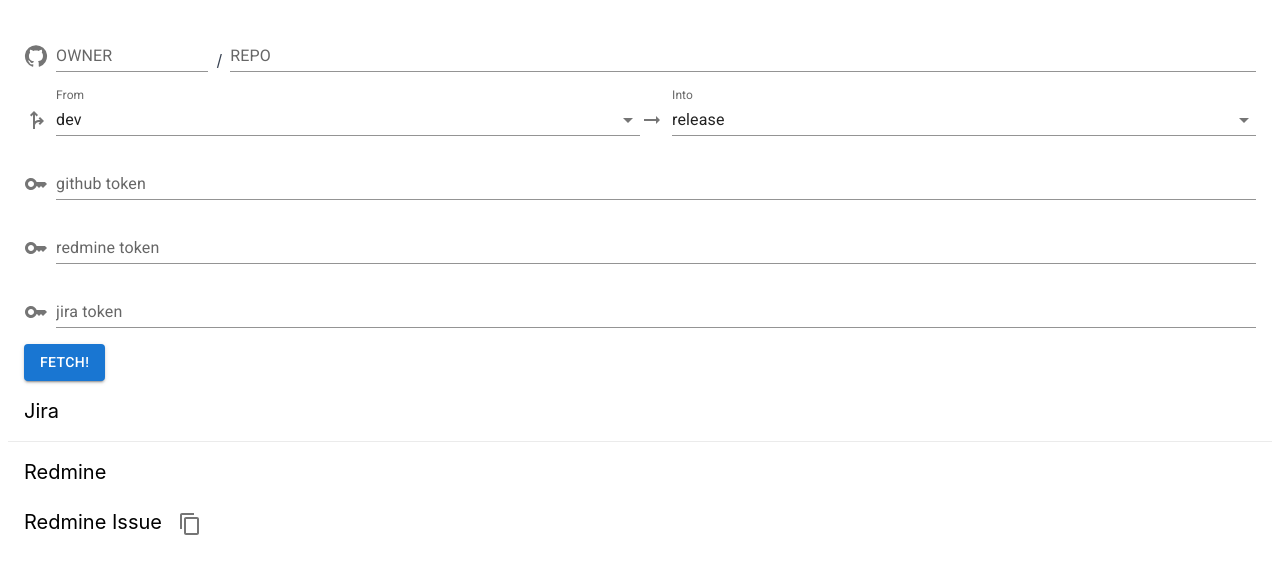
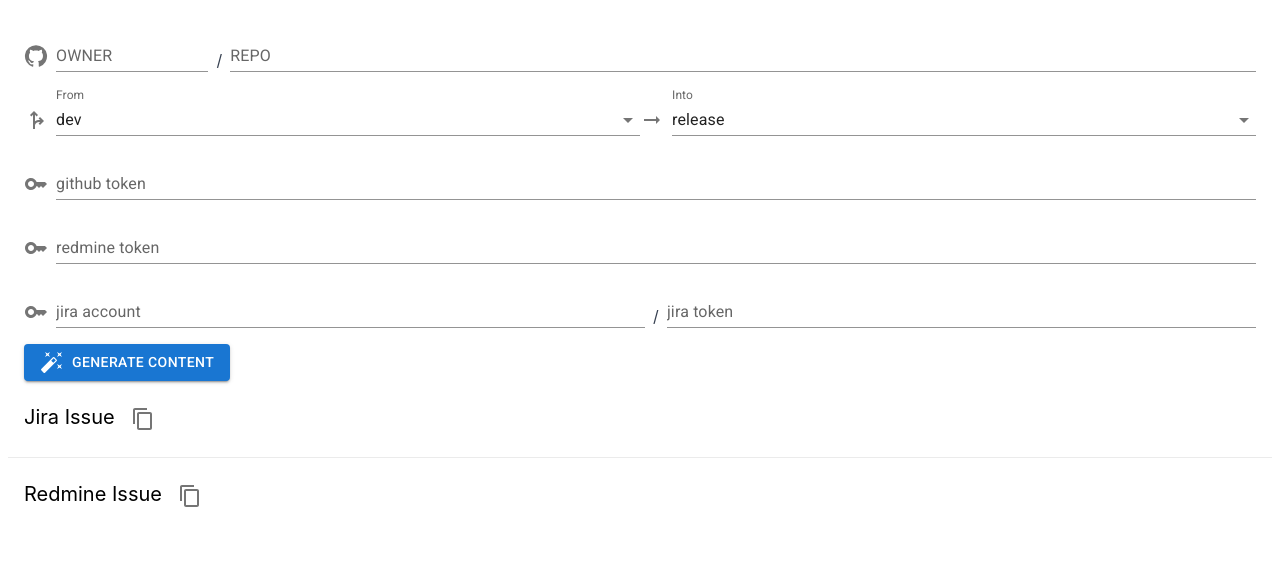
Before and after one commit to TomatoSoup0126/PR-content-generator, a React (Vite) app: page / in a window 1280 px wide. Shown: the top 574 px of the page. Built offline with nearby package versions, Linux system fonts and the light colour scheme.

Commit message:
💡 feat: add fetch jira api

```diff
--- a/src/App.tsx
+++ b/src/App.tsx
@@ -6,6 +6,7 @@
 import ForkRightIcon from '@mui/icons-material/ForkRight'
 import KeyIcon from '@mui/icons-material/Key'
 import ContentCopyIcon from '@mui/icons-material/ContentCopy'
+import AutoFixHighIcon from '@mui/icons-material/AutoFixHigh'
 
 import TextField from '@mui/material/TextField'
 import InputLabel from '@mui/material/InputLabel'
@@ -17,11 +18,12 @@
 import { clipboard } from 'electron'
 
 const App: React.FC = () => {
-  const [path, setPath] = useState({
+  const [option, setOption] = useState({
     owner: '',
     repo: '',
     githubToken: '',
     redmineToken: '',
+    jiraAccount: '',
     jiraToken: ''
   })
 
@@ -31,13 +33,9 @@
   })
 
   const [jiraCommits, setJiraCommits] = useState([])
+  const [jirIssues, setJirIssues] = useState([])
   const [redmineCommits, setredmineCommits] = useState([])
-  const [redmineIssues, setRedmineIssues] = useState([
-    {
-      id: 4951,
-      subject: "PMS銀行資訊api => 改用每日更新於s3 的JSON"
-    }
-  ])
+  const [redmineIssues, setRedmineIssues] = useState([])
 
   useEffect(() => {
     if (redmineCommits.length > 0) {
@@ -52,11 +50,30 @@
     }
   }, [redmineCommits])
 
-  const option = ['dev', 'release', 'master']
+  useEffect(() => {
+    if (jiraCommits.length > 0) {
+      console.log('jiraCommits change!')
+      Promise.all(jiraCommits.map(commit => fetchJiraIssue(getJiraId(commit))))
+        .then(data => {
+          const excludeStatusList = ['CLOSED']
+          const sortedData = data.sort((a, b) => a.id - b.id).filter(item => !excludeStatusList.some(status => status === item.status))
+          setJirIssues(sortedData)
+        })
+    } else {
+      setJirIssues([])
+    }
+  }, [jiraCommits])
+
+  const branchOption = ['dev', 'release', 'master']
 
   const jiraPattern = /\[([a-zA-Z\s]+)-\d{4}\]/ // [OW-1234]
   const matchJiraPatternCommit = (commits:String[]) => {
     return commits.filter(commit => commit.match(jiraPattern))
+  }
+  const getJiraId = (commit:String) => {
+    if (commit.match(jiraPattern)) {
+      return commit.match(jiraPattern)[0].match(/[a-zA-Z\s]+-\d{4}/gm)
+    }
   }
 
   const redminePattern = /\([a-z:]+ #\d{4}\)/ // done #1234
@@ -70,9 +87,9 @@
   }
 
   const handleInput = (value:String, key:String) => {
-    const updatePath = {...path}
-    updatePath[key] = value
-    setPath(updatePath)
+    const updateOption = {...option}
+    updateOption[key] = value
+    setOption(updateOption)
   }
 
   const handleBranchChange = (value:String, key:String) => {
@@ -84,10 +101,10 @@
   const handleFetchBranchDiff = async () => {
     try {
       const response = await fetch(
-        `https://api.github.com/repos/${path.owner}/${path.repo}/compare/${branch.into}...${branch.from}`,
+        `https://api.github.com/repos/${option.owner}/${option.repo}/compare/${branch.into}...${branch.from}`,
         {
           headers: {
-            'Authorization': `Bearer ${path.githubToken}`
+            'Authorization': `Bearer ${option.githubToken}`
           }
         }
       )
@@ -101,19 +118,51 @@
   }
 
   async function fetchRedmineIssue(id) {
-    const url = `https://redmine.owlting.com/issues/${id}.json?key=${path.redmineToken}`
+    const url = `https://redmine.owlting.com/issues/${id}.json?key=${option.redmineToken}`
     try {
       const response = await fetch(url)
       const res = await response.json()
       const { id, subject, status } = res.issue
-      return Promise.resolve({id, subject, status: status.name , markdown: `${subject} [redmine #${id}](https://redmine.owlting.com/issues/${id})`})
+      return Promise.resolve({id, subject, status: status.name , markdown: `- ${subject} [redmine #${id}](https://redmine.owlting.com/issues/${id})`})
     } catch (error) {
       console.error(ErrorEvent)
     }
   }
 
-  const handleCopyRedmineIssues = () => {
+  async function fetchJiraIssue(id) {
+    const url = `https://owlting.atlassian.net/rest/api/latest/issue/${id}`
+    const auth = Buffer.from(`${option.jiraAccount}:${option.jiraToken}`).toString('base64')
+    try {
+      const response = await fetch(
+        url,
+        {
+          headers: {
+            'Authorization': `Basic ${auth}`
+          }
+        }
+      )
+      const { fields } = await response.json()
+      console.log('res', fields)
+      const data = {
+        id: fields.key,
+        subject: fields.summary,
+        status: fields.status.name,
+        markdown: `- ${fields.summary} [${id}](https://owlting.atlassian.net/browse/${id})`
+      }
+      // const { id, subject, status } = res.issue
+      return Promise.resolve(data)
+    } catch (error) {
+      console.error(error)
+    }
+  }
+
+  const handleCopyRedmineIssues = (data) => {
     const copyContent = redmineIssues.map(issue => issue.markdown).join('\r\n')
+    clipboard.writeText(copyContent)
+  }
+
+  const handleCopyJiraIssues = (data) => {
+    const copyContent = jirIssues.map(issue => issue.markdown).join('\r\n')
     clipboard.writeText(copyContent)
   }
 
@@ -125,14 +174,14 @@
           label="OWNER"
           variant="standard"
           onInput={(e) => handleInput(e.target.value, 'owner')}
-          value={path.owner}
+          value={option.owner}
         />
         <div className="mx-2 text-gray-700" >/</div>
         <TextField
           label="REPO"
           variant="standard"
           onInput={(e) => handleInput(e.target.value, 'repo')}
-          value={path.repo}
+          value={option.repo}
           fullWidth
         />
       </Box>
@@ -147,7 +196,7 @@
             label="From"
             onChange={(e:SelectChangeEvent) => handleBranchChange(e.target.value, 'from')}
           >
-            { option.map(item => (<MenuItem value={item} key={`from_${item}`}>{item}</MenuItem>)) }
+            { branchOption.map(item => (<MenuItem value={item} key={`from_${item}`}>{item}</MenuItem>)) }
 
           </Select>
         </FormControl>
@@ -161,7 +210,7 @@
             label="Into"
             onChange={(e:SelectChangeEvent) => handleBranchChange(e.target.value as String, 'into')}
           >
-            { option.map(item => (<MenuItem value={item} key={`into_${item}`}>{item}</MenuItem>)) }
+            { branchOption.map(item => (<MenuItem value={item} key={`into_${item}`}>{item}</MenuItem>)) }
 
           </Select>
         </FormControl>
@@ -174,7 +223,7 @@
           type="password"
           fullWidth
           onInput={(e) => handleInput(e.target.value as String, 'githubToken')}
-          value={path.githubToken}
+          value={option.githubToken}
         />
       </Box>
       <Box sx={{ display: 'flex', alignItems: 'flex-end', m: 2 }}>
@@ -185,32 +234,55 @@
           type="password"
           fullWidth
           onInput={(e) => handleInput(e.target.value as String, 'redmineToken')}
-          value={path.redmineToken}
+          value={option.redmineToken}
         />
       </Box>
       <Box sx={{ display: 'flex', alignItems: 'flex-end', m: 2 }}>
         <KeyIcon sx={{ color: 'action.active', mr: 1, my: 0.5 }} />
+        <TextField
+          label="jira account"
+          variant="standard"
+          onInput={(e) => handleInput(e.target.value, 'jiraAccount')}
+          value={option.jiraAccount}
+          fullWidth
+        />
+        <div className="mx-2 text-gray-700" >/</div>
         <TextField
           label="jira token"
           variant="standard"
           type="password"
           fullWidth
           onInput={(e) => handleInput(e.target.value as String, 'jiraToken')}
-          value={path.jiraToken}
+          value={option.jiraToken}
         />
       </Box>
       <Box sx={{ display: 'flex', alignItems: 'flex-end', m: 2 }}>
-        <Button variant="contained" onClick={handleFetchBranchDiff} >Fetch!</Button>
+        <Button variant="contained" onClick={handleFetchBranchDiff} >
+          <AutoFixHighIcon sx={{ color: 'white', mr: 1}} />
+          Generate Content
+        </Button>
       </Box>
-      <Box sx={{ m: 2 }}>
+      {/* <Box sx={{ m: 2 }}>
         <h1 className='text-xl mb-2'>Jira</h1>
         {jiraCommits.map(commit => (<p key={commit} className='truncate'>{commit}</p>))}
+      </Box> */}
+      <Box sx={{ m: 2 }}>
+        <h1 className='text-xl mb-2 mr-2'>
+          Jira Issue
+          <Button variant="text">
+            <ContentCopyIcon
+              sx={{ color: 'action.active', mr: 1, my: 0.5 }}
+              onClick={handleCopyJiraIssues}
+            />
+          </Button>
+        </h1>
+        {jirIssues.map((issue, index) => (<p key={index} className='truncate'>{issue.markdown}</p>))}
       </Box>
       <Divider light />
-      <Box sx={{ m: 2 }}>
+      {/* <Box sx={{ m: 2 }}>
         <h1 className='text-xl mb-2'>Redmine</h1>
         {redmineCommits.map(commit => (<p key={commit} className='truncate'>{commit}</p>))}
-      </Box>
+      </Box> */}
       <Box sx={{ m: 2 }}>
         <h1 className='text-xl mb-2 mr-2'>
           Redmine Issue
```
